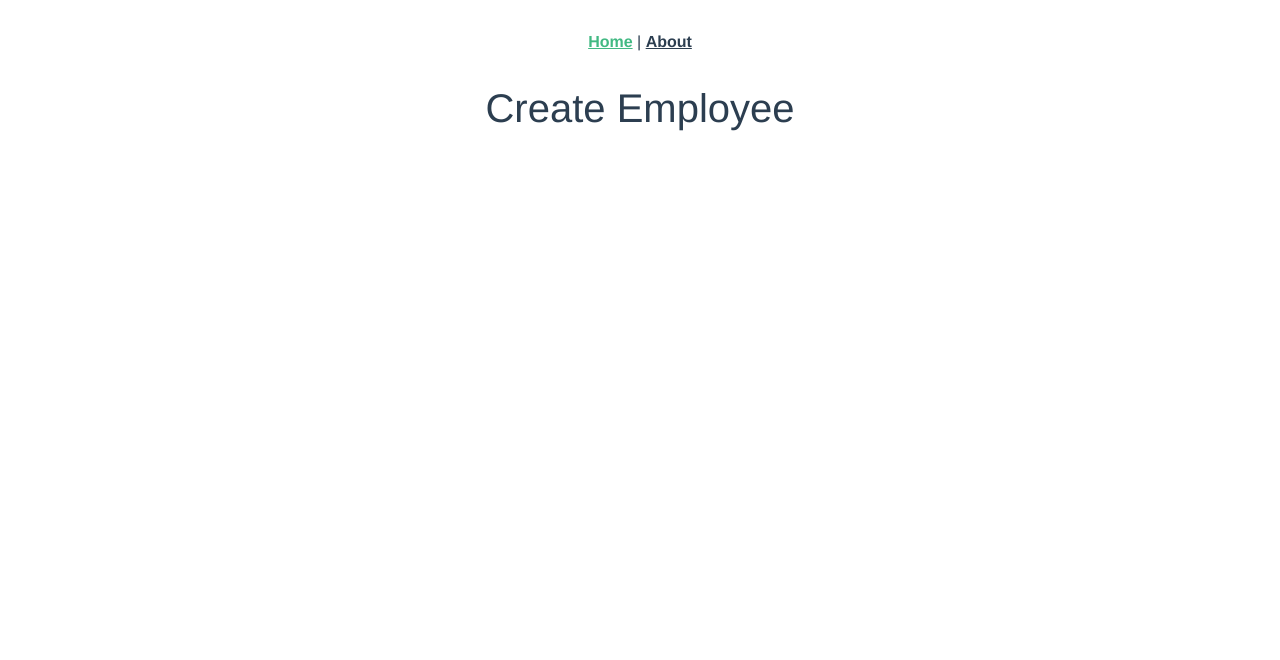
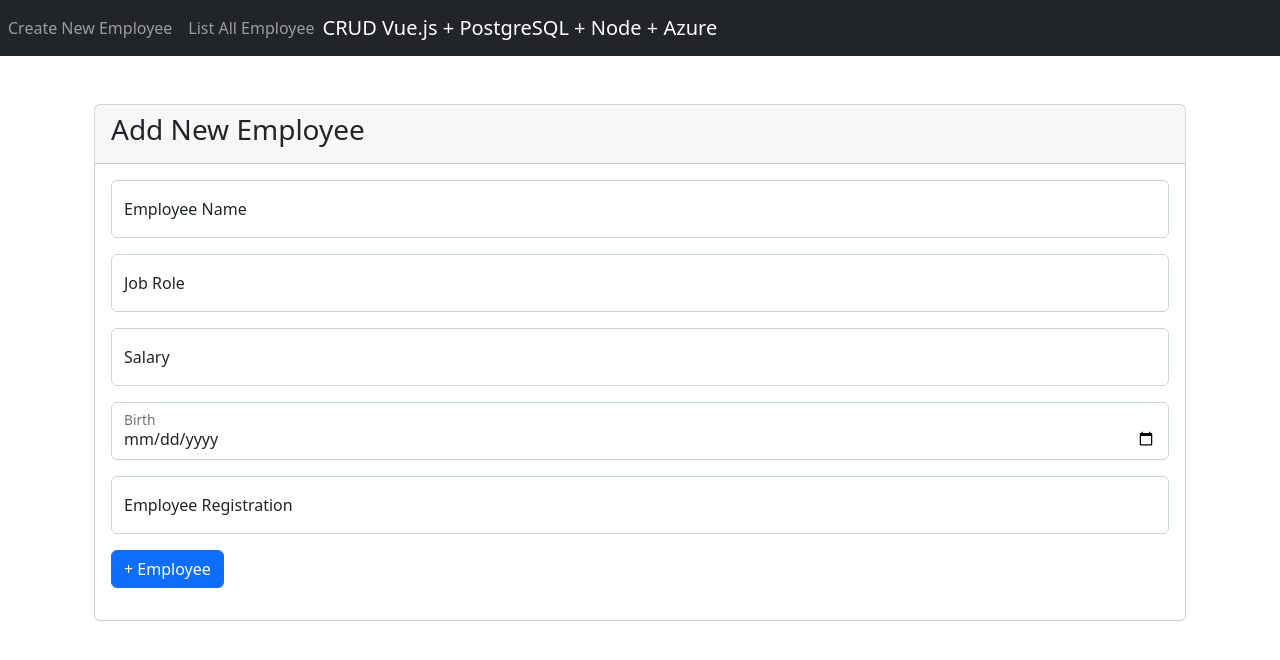
Before and after one commit to wamberto/front-vue-2, a Vue app: page / in a window 1280 px wide. Shown: the top 660 px of the page. Built offline with nearby package versions, Linux system fonts and the light colour scheme; what vue-sweetalert2 would draw is missing.

Commit message:
Desenvolvimento da página Create New Employee

```diff
--- a/src/App.vue
+++ b/src/App.vue
@@ -1,32 +1,20 @@
 <template>
   <div id="app">
-    <nav>
-      <router-link to="/">Home</router-link> |
-      <router-link to="/about">About</router-link>
+    <!-- INICIO NAVBAR -->
+    <nav class="navbar navbar-expand-sm bg-dark navbar-dark">
+      <a class="navbar-brand order-md-last">CRUD Vue.js + PostgreSQL + Node + Azure</a>
+      <ul class="navbar-nav mr-auto">
+        <li class="nav-item">
+          <router-link class="nav-link" to="/">Create New Employee</router-link>
+        </li>
+        <li class="nav-item">
+          <router-link class="nav-link" to="/list-employee">List All Employee</router-link>
+        </li>
+      </ul>
     </nav>
-    <router-view/>
+    <!-- FIM NAVBAR -->
+    <div class="container mt-5">
+      <router-view></router-view>
+    </div>
   </div>
 </template>
-
-<style>
-#app {
-  font-family: Avenir, Helvetica, Arial, sans-serif;
-  -webkit-font-smoothing: antialiased;
-  -moz-osx-font-smoothing: grayscale;
-  text-align: center;
-  color: #2c3e50;
-}
-
-nav {
-  padding: 30px;
-}
-
-nav a {
-  font-weight: bold;
-  color: #2c3e50;
-}
-
-nav a.router-link-exact-active {
-  color: #42b983;
-}
-</style>
--- a/src/components/pages/create-employee/CreateEmployeeComponent.vue
+++ b/src/components/pages/create-employee/CreateEmployeeComponent.vue
@@ -1,15 +1,99 @@
 <template>
-  <div class="row justity-content-center">
-    <div class="h1">Create Employee</div>
+  <div class="container">
+    <div class="card">
+      <div class="card-header">
+        <h3>Add New Employee</h3>
+      </div>
+      <div class="card-body">
+        <form @submit.prevent="createNewEmployee">
+          <!-- inicio bloco: employee name -->
+          <div class="form-floating mb-3">
+            <input
+            type="text"
+            class="form-control"
+            placeholder="Type your name"
+            v-model="employee.name"
+            />
+            <label class="floatingInput" for="employee-name">Employee Name</label>
+          </div>
+          <!-- fim bloco: employee name -->
+          <!-- inicio bloco: Job Role -->
+          <div class="form-floating mb-3">
+            <input
+            type="text"
+            class="form-control"
+            placeholder="Type your job role"
+            v-model="employee.job_role"
+            />
+            <label class="floatingInput" for="job-role">Job Role</label>
+          </div>
+          <!-- fim bloco: Job Role -->
+          <!-- inicio bloco: Salary -->
+          <div class="form-floating mb-3">
+            <input
+            type="text"
+            class="form-control"
+            placeholder="Type your salary"
+            v-model="employee.salary"
+            />
+            <label class="floatingInput" for="salary">Salary</label>
+          </div>
+          <!-- fim bloco: Salary -->
+          <!-- inicio bloco: Birth -->
+          <div class="form-floating mb-3">
+            <input
+            type="date"
+            class="form-control"
+            placeholder="YYYY/MM/DD"
+            v-model="employee.birth"
+            />
+            <label class="floatingInput" for="birth">Birth</label>
+          </div>
+          <!-- fim bloco: Birth -->
+          <!-- inicio bloco: Employee Registration -->
+          <div class="form-floating mb-3">
+           <input
+            type="text"
+            class="form-control"
+            placeholder="Type your Employee Registration"
+            v-model="employee.employee_registration"
+            />
+            <label
+            class="floatingInput"
+            for="employee-registration">
+            Employee Registration
+          </label>
+          </div>
+          <!-- fim bloco: Employee Registration -->
+          <div class="mb-3">
+            <button
+              type="submit"
+              class="btn btn-primary">+ Employee
+            </button>
+          </div>
+        </form>
+      </div>
+    </div>
   </div>
 </template>
 <script>
 export default {
   name: 'CreateEmployeeComponent',
-  Data() {
+  data() {
     return {
-
+      employee: {
+        name: '',
+        job_role: '',
+        salary: '',
+        birth: '',
+        employee_registration: '',
+      },
     };
+  },
+  methods: {
+    handleSubmitForm() {
+      // implementar a logica do botao
+    },
   },
 };
 </script>
```
Also changed, not shown: .eslintrc.js, 1 other file (tests, documents, lock files or other folders).
